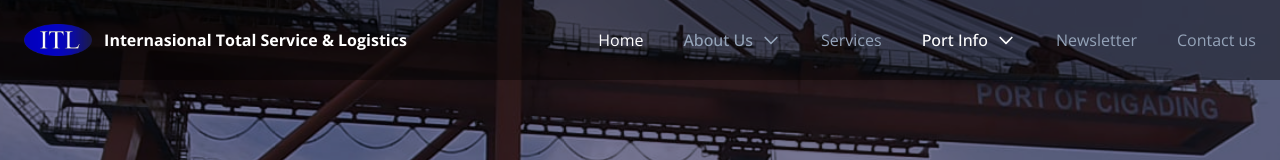
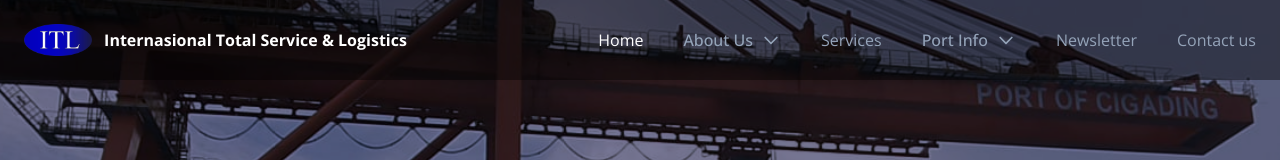
Before and after one commit to itldev2022/website, a Next.js app: page / in a window 1280 px wide. Shown: the top 160 px of the page. Built offline with nearby package versions, Linux system fonts and the light colour scheme.

Commit message:
fix: item.href

```diff
--- a/src/components/layout/Navigation.tsx
+++ b/src/components/layout/Navigation.tsx
@@ -75,7 +75,9 @@
                       <>
                         <Popover.Button
                           className={classNames(
-                            open || router.asPath.search(item.href) === 0
+                            open ||
+                              (item.href &&
+                                router.asPath.search(item.href) === 0)
                               ? 'text-white'
                               : 'text-slate-400',
                             'font-medium group inline-flex items-center rounded-md text-base hover:text-white focus:outline-none '
@@ -84,7 +86,9 @@
                           <span>{item.name}</span>
                           <ChevronDownIcon
                             className={classNames(
-                              open || router.asPath.search(item.href) === 0
+                              open ||
+                                (item.href &&
+                                  router.asPath.search(item.href) === 0)
                                 ? 'text-white'
                                 : 'text-slate-400',
                               'h-5 ml-2 w-5 group-hover:text-white'
@@ -183,7 +187,7 @@
                     item.subMenu ? (
                       <div
                         className={`flex flex-col gap-2 ${
-                          router.asPath.search(item.href) === 0
+                          item.href && router.asPath.search(item.href) === 0
                             ? 'text-white font-semi'
                             : 'text-slate-400'
                         } `}
```
